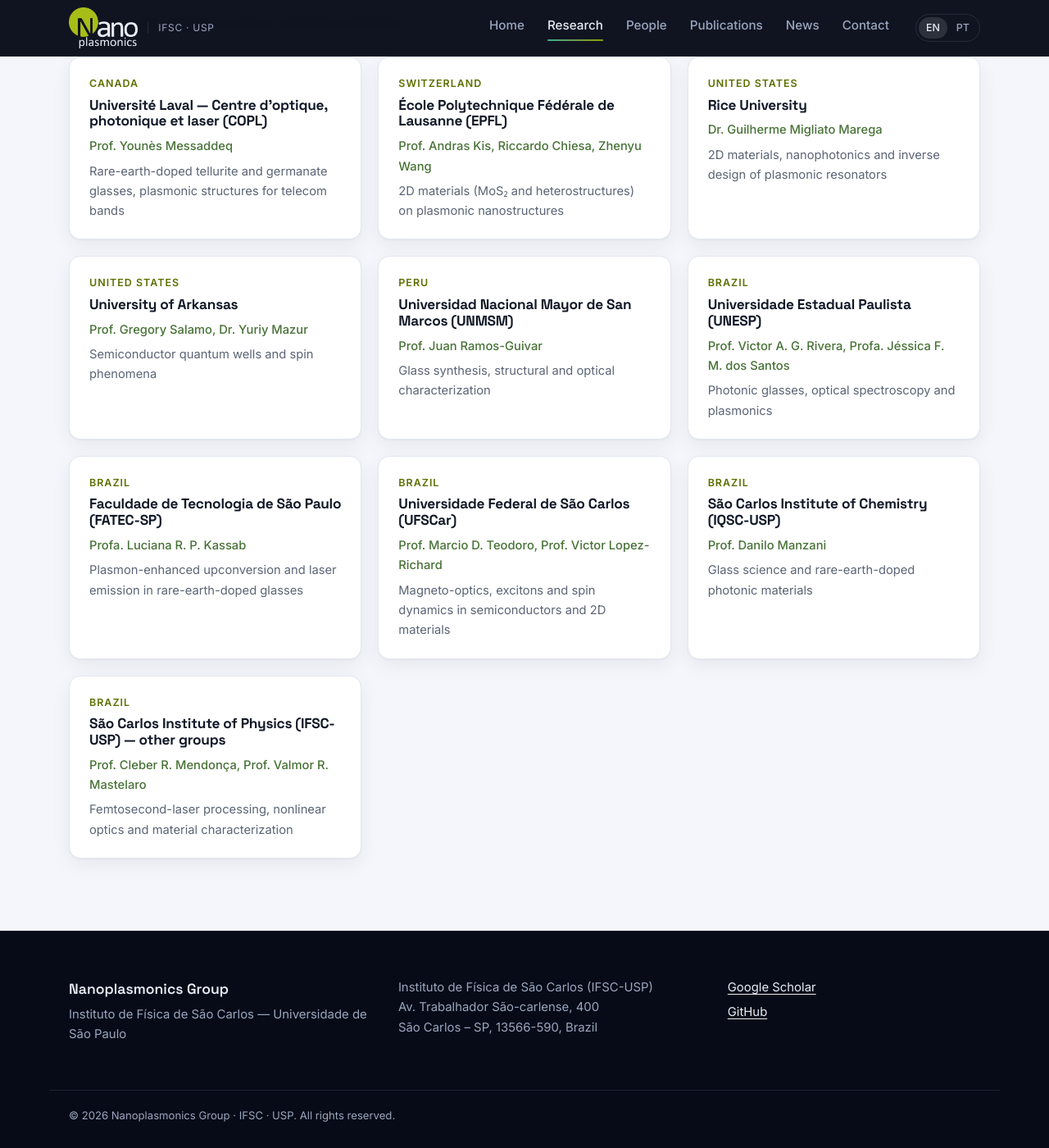
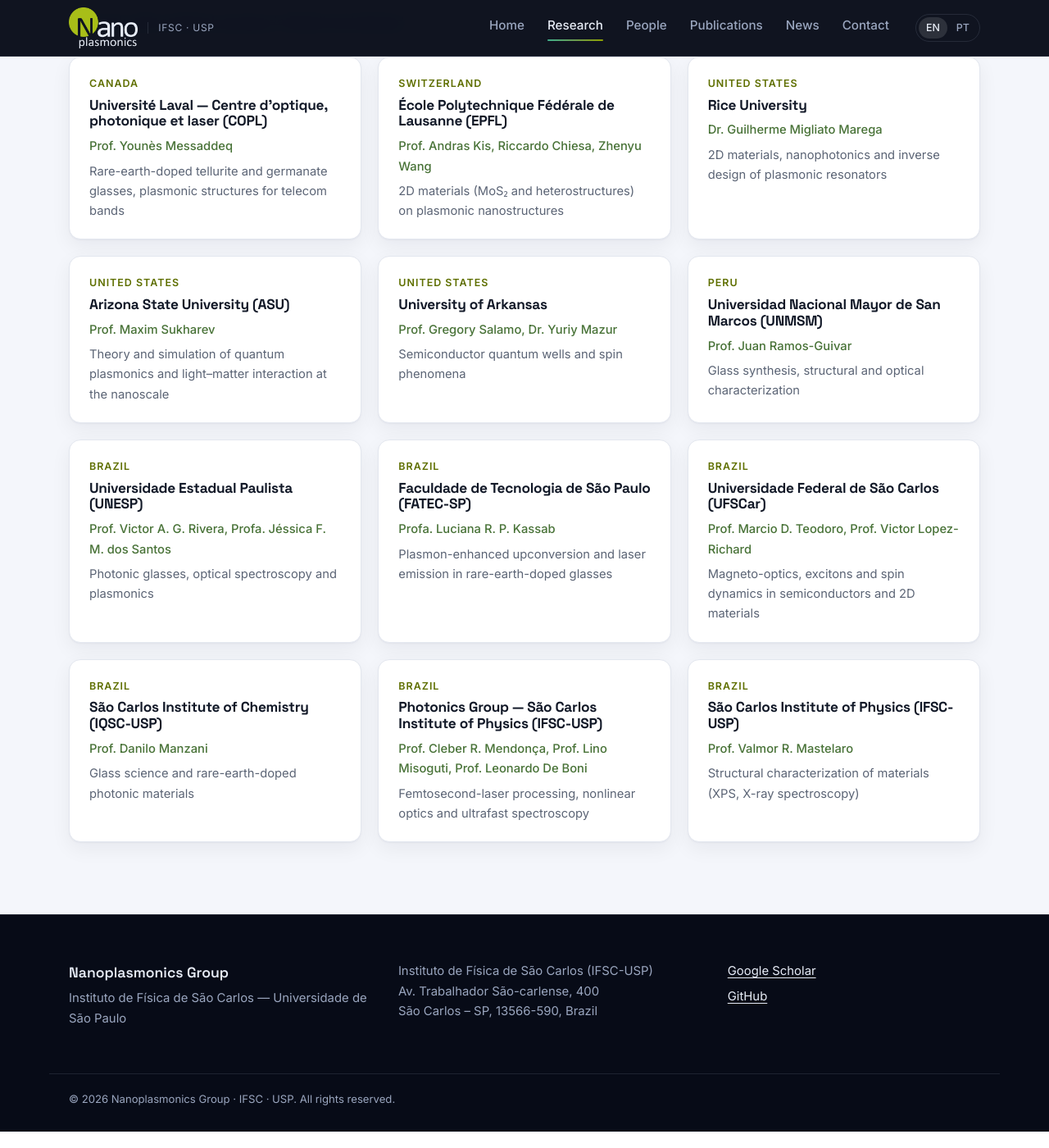
Before and after one commit to Nanoplasmonics-IFSC-USP/Nanoplasmonics-IFSC-USP.github.io, a Jekyll site: the page built from research.md, in a window 1280 px wide and 1400 px high, scrolled down 2726 px. Shown: the whole window at 82% size. Built offline with Jekyll 4.4.1, drawn with Linux system fonts in a browser that asks for light colours.

Commit message:
Add ASU and IFSC Photonics Group collaborations, partner logo support, update member names

```diff
--- a/_data/collaborations.yml
+++ b/_data/collaborations.yml
@@ -2,7 +2,7 @@
 #   institution: name           country: en/pt
 #   people:      collaborators   topic: en/pt short description
 #   url:         institution or lab website (optional)
-#   logo:        optional, e.g. /assets/img/partners/laval.png
+#   logo:        optional; shown only once the file exists in assets/img/partners/ (PNG/SVG/JPG, transparent PNG best)
 #
 # Built from recurring co-authors in the group's publications — please confirm.
 
@@ -15,6 +15,7 @@
     en: Rare-earth-doped tellurite and germanate glasses, plasmonic structures for telecom bands
     pt: Vidros teluritos e germanatos dopados com terras-raras, estruturas plasmônicas para bandas de telecomunicação
   url: https://copl.ulaval.ca
+  logo: /assets/img/partners/laval.png
 
 - institution: École Polytechnique Fédérale de Lausanne (EPFL)
   country:
@@ -25,6 +26,7 @@
     en: 2D materials (MoS₂ and heterostructures) on plasmonic nanostructures
     pt: Materiais 2D (MoS₂ e heteroestruturas) sobre nanoestruturas plasmônicas
   url: https://www.epfl.ch/labs/lanes/
+  logo: /assets/img/partners/epfl.png
 
 - institution: Rice University
   country:
@@ -35,6 +37,18 @@
     en: 2D materials, nanophotonics and inverse design of plasmonic resonators
     pt: Materiais 2D, nanofotônica e design inverso de ressonadores plasmônicos
   url: https://www.rice.edu
+  logo: /assets/img/partners/rice.png
+
+- institution: Arizona State University (ASU)
+  country:
+    en: United States
+    pt: Estados Unidos
+  people: Prof. Maxim Sukharev
+  topic:
+    en: Theory and simulation of quantum plasmonics and light–matter interaction at the nanoscale
+    pt: Teoria e simulação de plasmônica quântica e interação luz–matéria em nanoescala
+  url: https://www.asu.edu
+  logo: /assets/img/partners/asu.png
 
 - institution: University of Arkansas
   country:
@@ -45,6 +59,7 @@
     en: Semiconductor quantum wells and spin phenomena
     pt: Poços quânticos semicondutores e fenômenos de spin
   url: https://www.uark.edu
+  logo: /assets/img/partners/arkansas.png
 
 - institution: Universidad Nacional Mayor de San Marcos (UNMSM)
   country:
@@ -55,6 +70,7 @@
     en: Glass synthesis, structural and optical characterization
     pt: Síntese de vidros, caracterização estrutural e óptica
   url: https://www.unmsm.edu.pe
+  logo: /assets/img/partners/unmsm.png
 
 - institution: Universidade Estadual Paulista (UNESP)
   country:
@@ -65,6 +81,7 @@
     en: Photonic glasses, optical spectroscopy and plasmonics
     pt: Vidros fotônicos, espectroscopia óptica e plasmônica
   url: https://www.unesp.br
+  logo: /assets/img/partners/unesp.png
 
 - institution: Faculdade de Tecnologia de São Paulo (FATEC-SP)
   country:
@@ -75,6 +92,7 @@
     en: Plasmon-enhanced upconversion and laser emission in rare-earth-doped glasses
     pt: Upconversion e emissão laser intensificadas por plasmons em vidros dopados com terras-raras
   url: https://www.fatecsp.br
+  logo: /assets/img/partners/fatec.png
 
 - institution: Universidade Federal de São Carlos (UFSCar)
   country:
@@ -85,6 +103,7 @@
     en: Magneto-optics, excitons and spin dynamics in semiconductors and 2D materials
     pt: Magneto-óptica, éxcitons e dinâmica de spin em semicondutores e materiais 2D
   url: https://www.ufscar.br
+  logo: /assets/img/partners/ufscar.png
 
 - institution: São Carlos Institute of Chemistry (IQSC-USP)
   country:
@@ -95,13 +114,26 @@
     en: Glass science and rare-earth-doped photonic materials
     pt: Ciência de vidros e materiais fotônicos dopados com terras-raras
   url: https://www.iqsc.usp.br
+  logo: /assets/img/partners/iqsc.png
 
-- institution: São Carlos Institute of Physics (IFSC-USP) — other groups
+- institution: Photonics Group — São Carlos Institute of Physics (IFSC-USP)
   country:
     en: Brazil
     pt: Brasil
-  people: Prof. Cleber R. Mendonça, Prof. Valmor R. Mastelaro
+  people: Prof. Cleber R. Mendonça, Prof. Lino Misoguti, Prof. Leonardo De Boni
   topic:
-    en: Femtosecond-laser processing, nonlinear optics and material characterization
-    pt: Processamento a laser de femtossegundos, óptica não linear e caracterização de materiais
+    en: Femtosecond-laser processing, nonlinear optics and ultrafast spectroscopy
+    pt: Processamento a laser de femtossegundos, óptica não linear e espectroscopia ultrarrápida
   url: https://www.ifsc.usp.br
+  logo: /assets/img/partners/ifsc.png
+
+- institution: São Carlos Institute of Physics (IFSC-USP)
+  country:
+    en: Brazil
+    pt: Brasil
+  people: Prof. Valmor R. Mastelaro
+  topic:
+    en: Structural characterization of materials (XPS, X-ray spectroscopy)
+    pt: Caracterização estrutural de materiais (XPS, espectroscopia de raios X)
+  url: https://www.ifsc.usp.br
+  logo: /assets/img/partners/ifsc.png
--- a/_data/people.yml
+++ b/_data/people.yml
@@ -142,7 +142,7 @@
   scholar: https://scholar.google.com/citations?user=1rwzhd0AAAAJ
 
 
-- name: Matheus Lemes
+- name: Matheus Fernandes Sousa Lemes
   category: phd
   photo: ""
   role:
@@ -182,7 +182,7 @@
 
 # ---------------- MSc students ----------------
 
-- name: Jyan Carlos Aquice
+- name: Jyan Carlos Quispe Aquice
   category: msc
   photo: ""
   role:
--- a/_layouts/research.html
+++ b/_layouts/research.html
@@ -30,7 +30,9 @@
     <div class="collab-grid">
       {% for c in site.data.collaborations %}
       <article class="collab">
-        {% if c.logo and c.logo != "" %}<img class="collab-logo" src="{{ c.logo | relative_url }}" alt="" loading="lazy">{% endif %}
+        {% assign logo_file = nil %}
+        {% if c.logo and c.logo != "" %}{% assign logo_base = c.logo | split: "." | first | append: "." %}{% assign logo_file = site.static_files | where_exp: "f", "f.path contains logo_base" | first %}{% endif %}
+        {% if logo_file %}<img class="collab-logo" src="{{ logo_file.path | relative_url }}" alt="{{ c.institution }}" loading="lazy">{% endif %}
         <p class="collab-country">{{ c.country[lang] }}</p>
         <h3 class="collab-name">{% if c.url and c.url != "" %}<a href="{{ c.url }}">{{ c.institution }}</a>{% else %}{{ c.institution }}{% endif %}</h3>
         {% if c.people and c.people != "" %}<p class="collab-people">{{ c.people }}</p>{% endif %}
```
Also changed, not shown: 1 other file.
